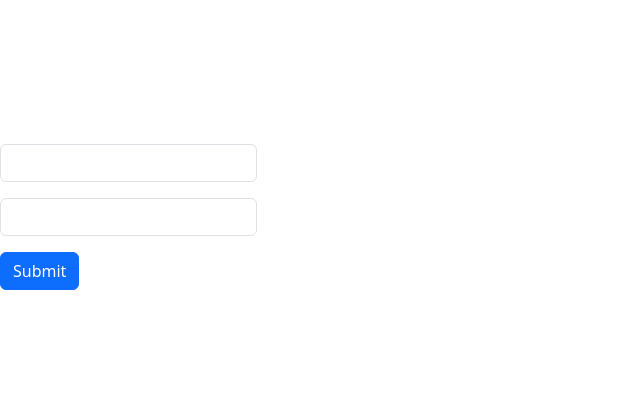
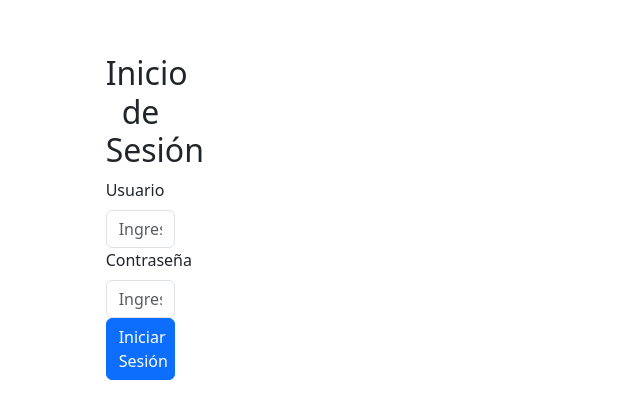
Before and after one commit to ebarrientos1979/react-scotia-app, a React (Vite) app: page / in a window 1280 px wide. Shown: the part 183-602 px from the top of the page, without its empty margins (0-640 px from the left). Built offline with nearby package versions, Linux system fonts and the light colour scheme.

Commit message:
Update App.tsx

```diff
--- a/src/App.tsx
+++ b/src/App.tsx
@@ -1,6 +1,7 @@
 import "bootstrap/dist/css/bootstrap.min.css"
-import GetService from "./components/clase03/GetService";
-import ComponentToken from "./components/clase03/ComponentToken";
+import LoginForm from "./components/clase04/LoginForm";
+import { BrowserRouter as Router, Route, Routes } from "react-router-dom";
+import ListarClientes from "./components/clase04/ListarClientes";
 
 
 function App(){
@@ -8,9 +9,12 @@ function App(){
   //return <MyComponent nombre="Edwin" apellido="Barrientos" dato={ numeros } />;
 
   return (
-    <>
-    <ComponentToken />
-    </>
+    <Router>
+        <Routes>
+          <Route path='/' element={<LoginForm/>} />
+          <Route path='/crudCliente' element={<ListarClientes/>} />
+        </Routes>
+    </Router>
   )
 }
 
```
